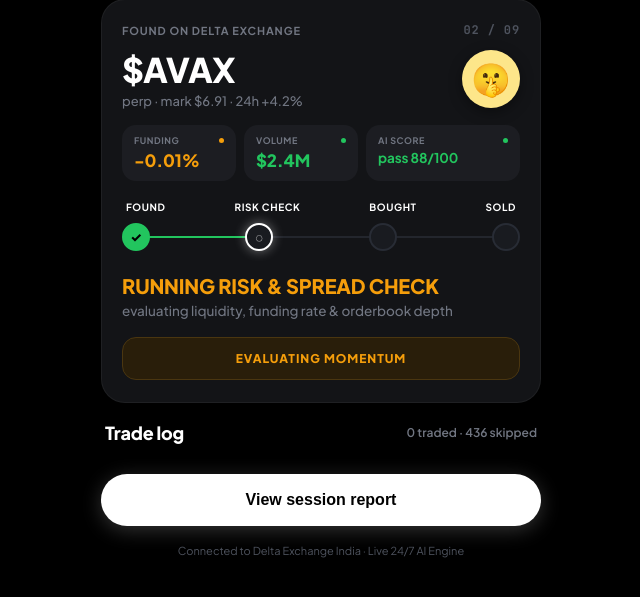
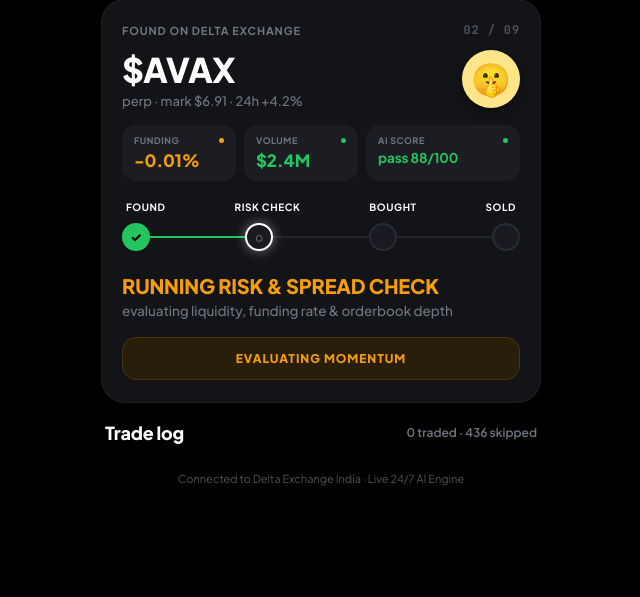
Before and after one commit to indiantrader803-bot/GrokTradeingBrain, a FastAPI app: page / in a window 1280 px wide. Shown: the part 260-857 px from the top of the page, without its empty margins (319-959 px from the left). After the commit the page ends 746 px from the top, so only its background shows below. Run offline with FastAPI, Linux system fonts and the light colour scheme; data that the repository does not hold is empty.

Commit message:
Remove View session report bottom button

```diff
--- a/dashboard/templates/index.html
+++ b/dashboard/templates/index.html
@@ -698,11 +698,6 @@ body {
     </div>
   </div>
 
-  <!-- 5. Big White Action Button -->
-  <button class="footer-cta-button" id="session-btn" onclick="triggerRestart()">
-    View session report
-  </button>
-
   <div class="bottom-note" id="bottom-info-note">
     Connected to Delta Exchange India · Live 24/7 AI Engine
   </div>
```
